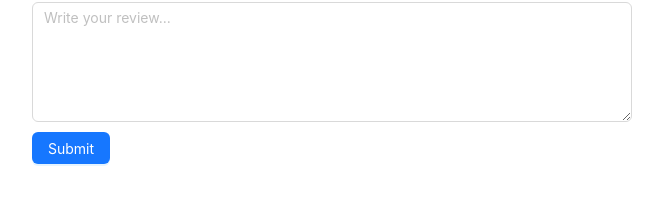
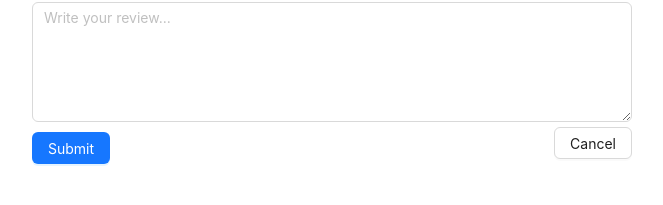
Before and after one commit to SJinKim/simplified-book-recommendation-system, a React app: page /review/1 in a window 1280 px wide. Shown: the part 213-418 px from the top of the page, without its empty margins (308-971 px from the left). Built offline with nearby package versions, Linux system fonts and the light colour scheme.

Commit message:
added cancel button

```diff
--- a/src/pages/ReviewPage.tsx
+++ b/src/pages/ReviewPage.tsx
@@ -1,5 +1,5 @@
 import React, { useEffect, useState } from 'react';
-import { Rate, Input, Button } from 'antd';
+import { Rate, Input, Button, Flex } from 'antd';
 import { useDispatch, useSelector } from 'react-redux';
 import { addReview } from '../redux/slices/reviewSlice';
 import { useParams, useLocation, useNavigate } from 'react-router-dom';
@@ -71,9 +71,18 @@ const ReviewPage = () => {
         placeholder='Write your review...'
         style={{ marginTop: 20 }}
       />
-      <Button type='primary' onClick={submitReview} style={{ marginTop: 10 }}>
-        Submit
-      </Button>
+      <div
+        style={{
+          display: 'flex',
+          alignItems: 'center',
+          justifyContent: 'space-between',
+        }}
+      >
+        <Button type='primary' onClick={submitReview} style={{ marginTop: 10 }}>
+          Submit
+        </Button>
+        <Button onClick={() => navigate('/books')}>Cancel</Button>
+      </div>
     </div>
   );
 };
```
